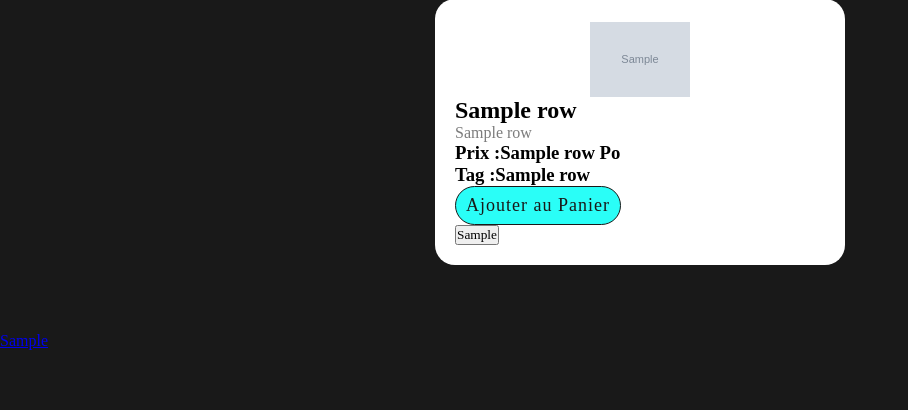
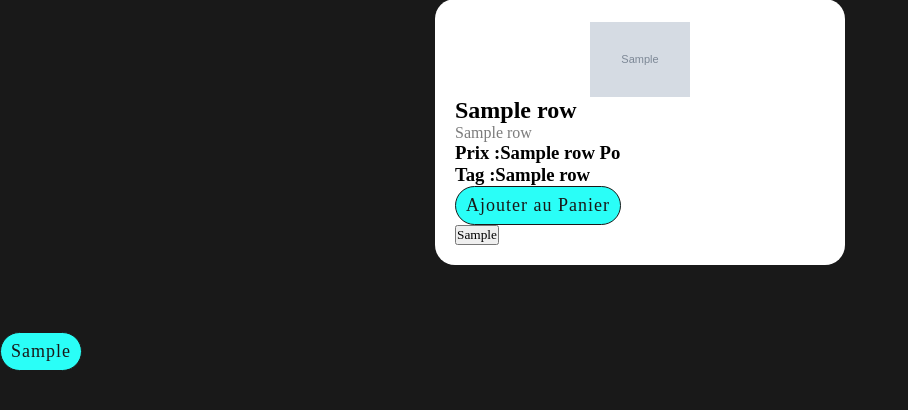
Before and after one commit to Sestere-IA/LoL-eShop, a Flask app: template templates/homeSite.html in a window 1280 px wide. Shown: the part 141-551 px from the top of the page, without its empty margins (0-908 px from the left). Run offline with Flask 2, Linux system fonts and the light colour scheme; the template is opened without the code that fills it: most values are stand-ins (such as "Sample title", 1, 10 or a date in 2020); grey boxes marked "Sample" are stand-in pictures.

Commit message:
correction for admin view

```diff
--- a/static/homeSite.css
+++ b/static/homeSite.css
@@ -180,3 +180,19 @@
 .articl-content li{
 	list-style: none;
 }
+
+.btn_add_admin{
+	background-color:#2AFEF7;
+	border: none;
+	color: #191919;
+	list-style: none;
+	text-decoration: none;
+	font-size: 18px;
+	font-color : #191919;
+	letter-spacing: 1px;
+	padding: 8px 10px;
+	display: inline-block;
+	border-radius: 2em;
+	cursor: pointer;
+	border: 1px solid #191919;
+}
--- a/templates/homeSite.html
+++ b/templates/homeSite.html
@@ -49,7 +49,7 @@
 
 		</div>
 	</div>
-<a methods="GET" href="/add_item_admin">{{add_for_admin}}</a>
+<a class="btn_add_admin" methods="GET" href="/add_item_admin">{{add_for_admin}}</a>
 
 </body>
 </html>
```
